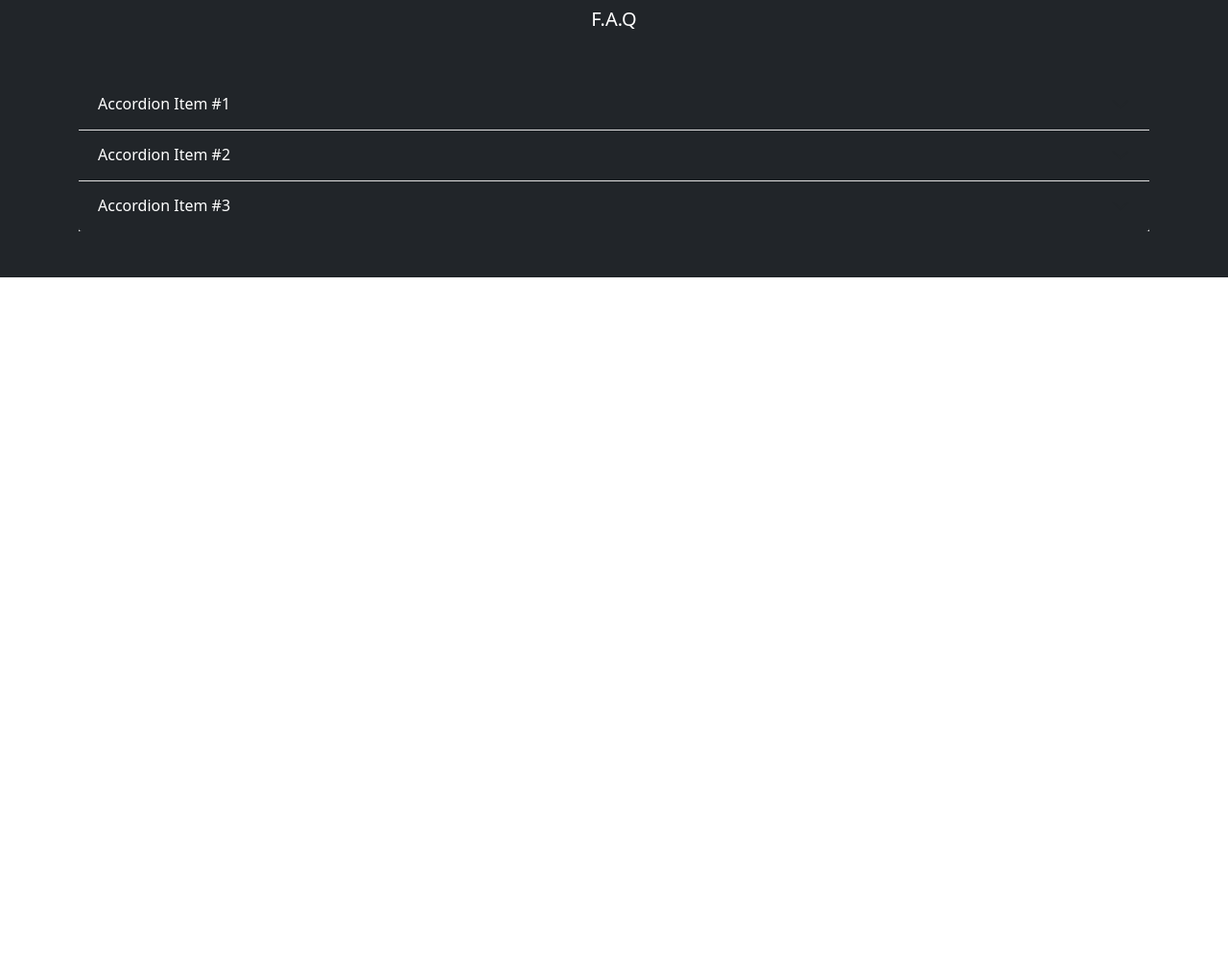
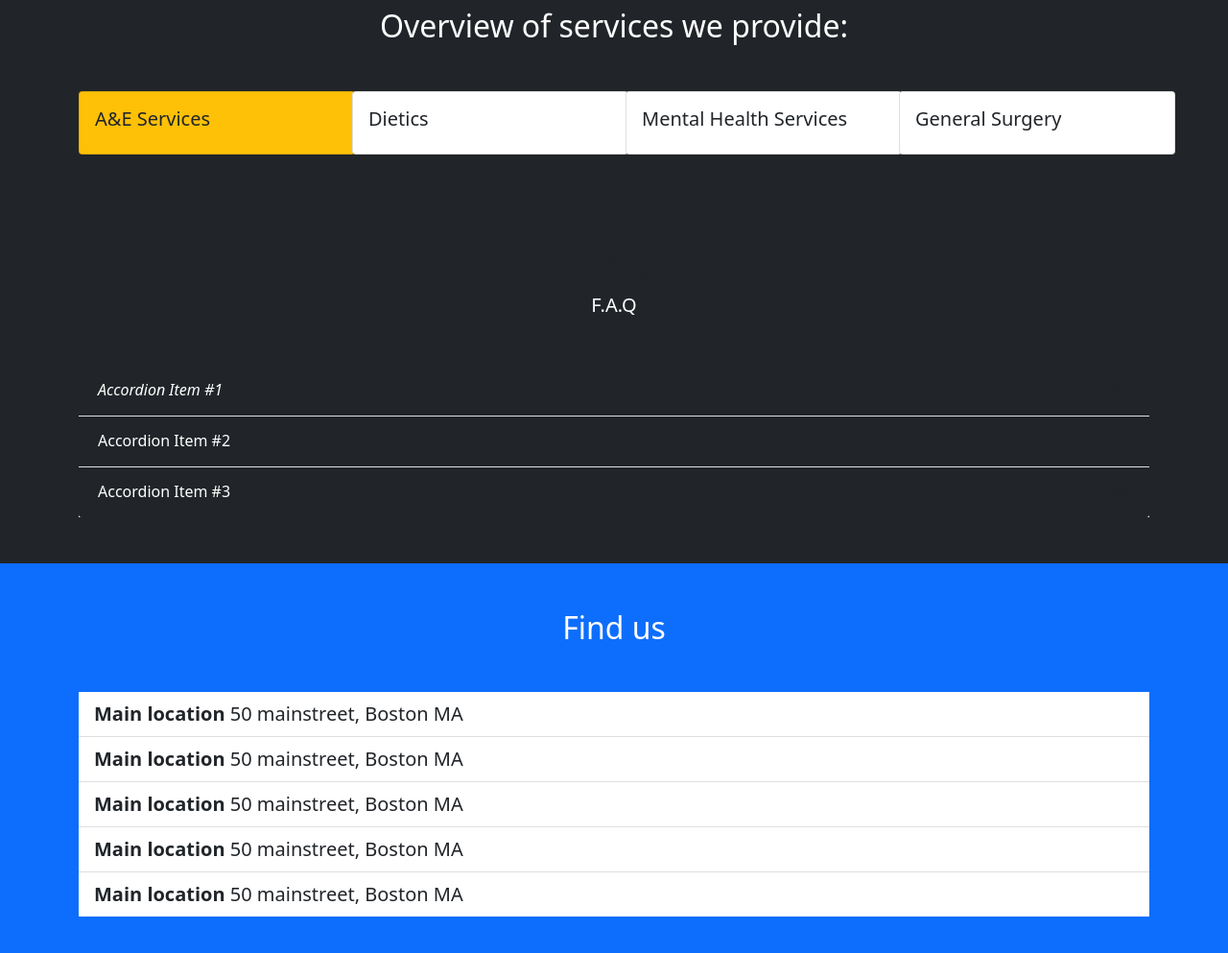
Before and after one commit to Skyrub-dev/doctors_surgery_designs, a plain HTML site: page index.html in a window 1280 px wide. Shown: the part 709-1702 px from the top of the page at 96% size. Before the commit the page ends 998 px from the top, so only its background shows below. Drawn offline with nearby package versions, Linux system fonts and the light colour scheme.

Commit message:
design pretty much done with a couple of tweaks

```diff
--- a/index.html
+++ b/index.html
@@ -10,6 +10,7 @@
   <meta name="viewport" content="width=device-width, initial-scale=1.0">
   <link href="https://cdn.jsdelivr.net/npm/bootstrap@5.1.3/dist/css/bootstrap.min.css" rel="stylesheet" integrity="sha384-1BmE4kWBq78iYhFldvKuhfTAU6auU8tT94WrHftjDbrCEXSU1oBoqyl2QvZ6jIW3" crossorigin="anonymous">
   <link rel="stylesheet" href="style.css">
+
   <title>Doctors Surgery | Home</title>
 </head>
 <body>
@@ -29,7 +30,7 @@
       <div class="collapse navbar-collapse" id="navbar">
         <ul class="navbar-nav ms-auto">
           <li class="nav-item">
-            <a href="#questions" class="nav-link">F.A.Q</a>
+            <a href="#faq" class="nav-link">F.A.Q</a>
           </li>
           <li class="nav-item">
             <button type="button" class="btn btn-primary" data-bs-toggle="modal" data-bs-target="#exampleModalToggle">
@@ -46,11 +47,17 @@
 <!--https://www.youtube.com/watch?v=gLWIYk0Sd38-->
 
   <!--Warning for users if they're in need call XXX or visit hospital-->
-
+  <!--Need to fix positioning of icon and text to fit on one line-->
   <section class="vg-primary bg-warning text-dark p-3">
     <div class="container">
+      <div class="imga">
+        <svg xmlns="http://www.w3.org/2000/svg" width="50" height="50" fill="currentColor" class="bi bi-exclamation-triangle" viewBox="0 0 16 16">
+          <path d="M7.938 2.016A.13.13 0 0 1 8.002 2a.13.13 0 0 1 .063.016.146.146 0 0 1 .054.057l6.857 11.667c.036.06.035.124.002.183a.163.163 0 0 1-.054.06.116.116 0 0 1-.066.017H1.146a.115.115 0 0 1-.066-.017.163.163 0 0 1-.054-.06.176.176 0 0 1 .002-.183L7.884 2.073a.147.147 0 0 1 .054-.057zm1.044-.45a1.13 1.13 0 0 0-1.96 0L.165 13.233c-.457.778.091 1.767.98 1.767h13.713c.889 0 1.438-.99.98-1.767L8.982 1.566z"/>
+          <path d="M7.002 12a1 1 0 1 1 2 0 1 1 0 0 1-2 0zM7.1 5.995a.905.905 0 1 1 1.8 0l-.35 3.507a.552.552 0 0 1-1.1 0L7.1 5.995z"/>
+        </svg>
+      </div>
       <div class="d-md-flex justify-content-between align-items-center">
-        <h3 class="mb-3 mb-md-0">Have an emergency? - Contact XXX and visit XXX</h3>
+        <h3 class="mb-3 mb-md-0"><b>Have an emergency? - Contact 999</b></h3>
       </div>
     </div>
   </section>
@@ -61,7 +68,7 @@
     <div class="container">
       <div class="d-sm-flex align-items-center justify-content-between">
         <div>
-          <h1>Here to help
+          <h1>Here to help!
           </span></h1>
         </div>
       </div>
@@ -136,6 +143,59 @@
 
 </section>
 
+<!--Need to optomise for mobile-->
+
+<section id="overview" class="p-5 bg-dark"> <!--Make primary maybe?-->
+  <div class="container">
+    <h2 class="text-center text-white">Overview of services we provide:</h2>
+    <p class="lead text-center text-white mb-5">
+
+    </p>
+    <div class="row g-4">
+      <div class="col-md-6 col-lg-3">
+        <div class="card bg-warning" style="width: 18rem;">
+          <!--<img src="https://upload.wikimedia.org/wikipedia/commons/6/6b/Ambulances_outside_the_Accident_and_Emergency_Department_-_geograph.org.uk_-_403483.jpg" class="card-img-top" alt="...">-->
+          <div class="card-body">
+            <h5 class="card-title">A&E Services</h5>
+            <p class="card-text"></p>
+            <!--<a href="#" class="btn btn-primary">Go somewhere</a>-->
+          </div>
+        </div>
+      </div>
+      <div class="col-md-6 col-lg-3">
+        <div class="card" style="width: 18rem;">
+          <!--<img src="https://cdn.pixabay.com/photo/2016/03/05/19/02/vegetables-1238252_960_720.jpg" class="card-img-top" alt="...">-->
+          <div class="card-body">
+            <h5 class="card-title">Dietics</h5>
+            <p class="card-text"></p>
+            <!--<a href="#" class="btn btn-primary">Go somewhere</a>-->
+          </div>
+        </div>
+      </div>
+      <div class="col-md-6 col-lg-3">
+        <div class="card" style="width: 18rem;">
+          <!--<img src="https://cdn.pixabay.com/photo/2016/03/05/19/02/vegetables-1238252_960_720.jpg" class="card-img-top" alt="...">-->
+          <div class="card-body">
+            <h5 class="card-title">Mental Health Services</h5>
+            <p class="card-text"></p>
+            <!--<a href="#" class="btn btn-primary">Go somewhere</a>-->
+          </div>
+        </div>
+      </div>
+      <div class="col-md-6 col-lg-3">
+        <div class="card" style="width: 18rem;">
+          <!--<img src="https://cdn.pixabay.com/photo/2016/03/05/19/02/vegetables-1238252_960_720.jpg" class="card-img-top" alt="...">-->
+          <div class="card-body">
+            <h5 class="card-title">General Surgery</h5>
+            <p class="card-text"></p>
+            <!--<a href="#" class="btn btn-primary">Go somewhere</a>-->
+          </div>
+        </div>
+      </div>
+    </div>
+  </div>
+</section>
+
 <section id="faq" class="p-5 bg-dark">
   <div class="container">
     <h2 class="text-center text white">F.A.Q</h2>
@@ -147,7 +207,7 @@
       <div class="accordion-item">
         <h2 class="accordion-header" id="flush-headingOne">
           <button class="accordion-button collapsed" type="button" data-bs-toggle="collapse" data-bs-target="#flush-collapseOne" aria-expanded="false" aria-controls="flush-collapseOne">
-            Accordion Item #1
+            <i>Accordion Item #1</i>
           </button>
         </h2>
         <div id="flush-collapseOne" class="accordion-collapse collapse" aria-labelledby="flush-headingOne" data-bs-parent="#accordionFlushExample">
@@ -174,6 +234,38 @@
           <div class="accordion-body">Placeholder content for this accordion, which is intended to demonstrate the <code>.accordion-flush</code> class. This is the third item's accordion body. Nothing more exciting happening here in terms of content, but just filling up the space to make it look, at least at first glance, a bit more representative of how this would look in a real-world application.</div>
         </div>
       </div>
+  </div>
+</section>
+
+<section id="instructors" class="p-5 bg-primary"> <!--Make primary maybe?-->
+  <div class="container">
+    <div class="row g-4">
+      <div class="col-md">
+        <h2 class="text-center text-white">Find us</h2>
+        <p class="lead text-center text-white mb-5">
+          <!--THINKING OF CUTTING THIS OUT FOR JUST THE MAP-->
+          <ul class="list-group list-group-flush lead">
+            <li class="list-group-item">
+              <span class="fw-bold">Main location</span> 50 mainstreet, Boston MA
+            </li>
+            <li class="list-group-item">
+              <span class="fw-bold">Main location</span> 50 mainstreet, Boston MA
+            </li>
+            <li class="list-group-item">
+              <span class="fw-bold">Main location</span> 50 mainstreet, Boston MA
+            </li>
+            <li class="list-group-item">
+              <span class="fw-bold">Main location</span> 50 mainstreet, Boston MA
+            </li>
+            <li class="list-group-item">
+              <span class="fw-bold">Main location</span> 50 mainstreet, Boston MA
+            </li>
+          </ul>
+        </p>
+      </div>
+    </div>
+
+
   </div>
 </section>
 
@@ -314,5 +406,6 @@
 
   <script src="https://cdn.jsdelivr.net/npm/bootstrap@5.1.3/dist/js/bootstrap.bundle.min.js" integrity="sha384-ka7Sk0Gln4gmtz2MlQnikT1wXgYsOg+OMhuP+IlRH9sENBO0LRn5q+8nbTov4+1p" crossorigin="anonymous"></script>
 
+
 </body>
 </html>
--- a/style.css
+++ b/style.css
@@ -1,3 +1,7 @@
+html {
+    scroll-behavior: smooth;
+}
+
 body {
     background-image: url("background.jpg");
 }
```
